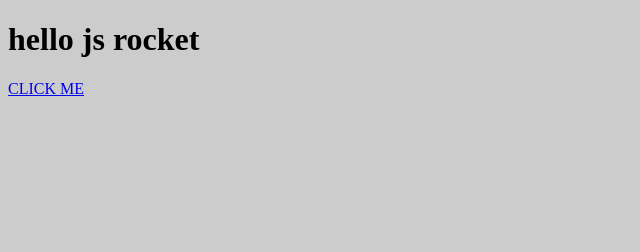
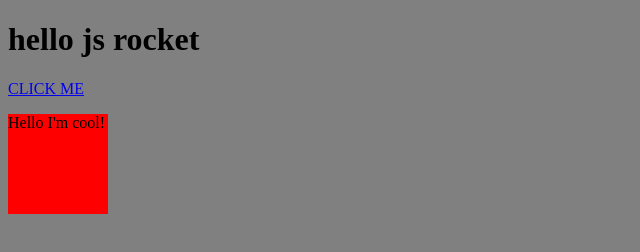
Before and after one commit to munzirstudio/js-rocket, a plain HTML site: page index.html in a window 1280 px wide. Both pictures are taken after a click on the link "CLICK ME". Shown: the whole page, without its empty margins (0-640 px from the left). Drawn offline with Linux system fonts and the light colour scheme.

Commit message:
adding cool stuff

```diff
--- a/css/style.css
+++ b/css/style.css
@@ -1,3 +1,16 @@
 body {
-	background: #ccc;
+	background-color: grey;
 }
+
+.cool {
+	visibility: hidden;
+	width: 100px;
+	height: 100px;
+	background-color: green;
+	transition: background-color 2s;
+}
+
+.cool.red {
+	visibility: visible;
+	background-color: red;
+}
--- a/index.html
+++ b/index.html
@@ -7,6 +7,10 @@
 </head>
 <body>
 	<h1>hello js rocket</h1>
-	<a href="#" onclick="sayMyName('Munzir');">CLICK ME</a>
+	<a href="#" onclick="doCoolStuff();">CLICK ME</a>
+
+	<div class="cool" id="cool">
+		<p>Hello I'm cool!</p>
+	</div>
 </body>
 </html>
--- a/js/script.js
+++ b/js/script.js
@@ -1,3 +1,16 @@
+// this function does this.
+var doCoolStuff = function () {
+	var currentClassName = document.getElementById('cool').className;
+
+	// changing class name
+	if (currentClassName == 'cool') {
+	document.getElementById('cool').className = 'cool red';
+	} else {
+		document.getElementById('cool').className = 'cool';
+	}
+
+}
+
 var sayMyName = function (name) {
 	alert('My name is: '+name);
 }
```
